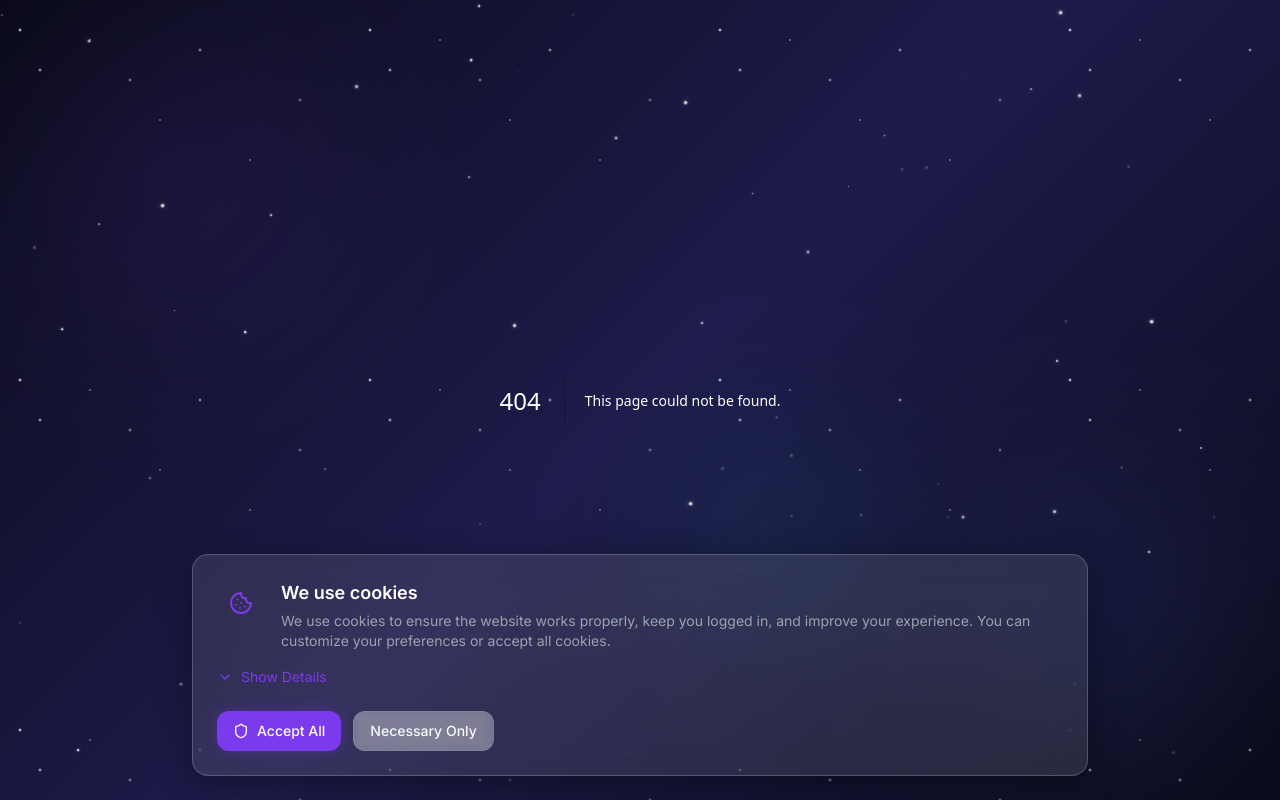
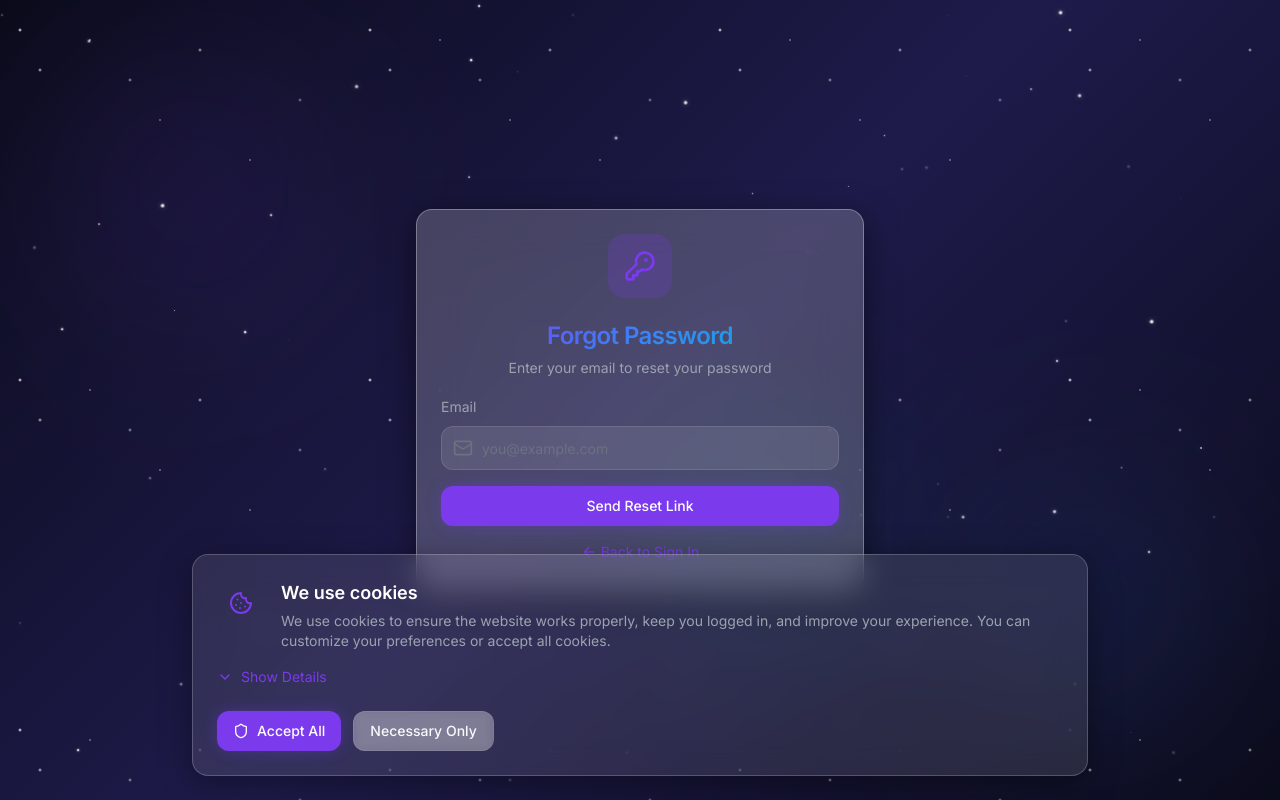
Before and after one commit to kamitetacu11-debug/test_repositroy, a Next.js app in the folder taskmaster/frontend/: page /auth/forgot-password in a window 1280 px wide. Before the commit this address had no page. Built offline with nearby package versions, Linux system fonts and the light colour scheme.

Commit message:
feat(auth): Add forgot password page

```diff
--- /dev/null
+++ b/taskmaster/frontend/src/app/auth/forgot-password/page.tsx
@@ -0,0 +1,160 @@
+'use client';
+
+import { useState } from 'react';
+import Link from 'next/link';
+import { motion } from 'framer-motion';
+import { useForm } from 'react-hook-form';
+import { zodResolver } from '@hookform/resolvers/zod';
+import { z } from 'zod';
+import {
+  Mail,
+  ArrowLeft,
+  Loader2,
+  CheckCircle,
+  KeyRound,
+} from 'lucide-react';
+import { Button } from '@/components/ui/button';
+import { Input } from '@/components/ui/input';
+import { Card, CardContent, CardHeader, CardTitle, CardDescription } from '@/components/ui/card';
+
+const forgotPasswordSchema = z.object({
+  email: z.string().email('Invalid email address'),
+});
+
+type ForgotPasswordForm = z.infer<typeof forgotPasswordSchema>;
+
+export default function ForgotPasswordPage() {
+  const [isLoading, setIsLoading] = useState(false);
+  const [isSubmitted, setIsSubmitted] = useState(false);
+  const [error, setError] = useState<string | null>(null);
+
+  const {
+    register,
+    handleSubmit,
+    formState: { errors },
+  } = useForm<ForgotPasswordForm>({
+    resolver: zodResolver(forgotPasswordSchema),
+  });
+
+  const onSubmit = async (data: ForgotPasswordForm) => {
+    setIsLoading(true);
+    setError(null);
+
+    try {
+      // TODO: Implement actual password reset API call
+      // For now, simulate API call
+      await new Promise((resolve) => setTimeout(resolve, 1500));
+
+      // In a real implementation, this would call:
+      // await api.post('/auth/forgot-password', { email: data.email });
+
+      setIsSubmitted(true);
+    } catch (err) {
+      setError('Failed to send reset email. Please try again.');
+    } finally {
+      setIsLoading(false);
+    }
+  };
+
+  return (
+    <div className="min-h-screen flex items-center justify-center px-4">
+      <motion.div
+        initial={{ opacity: 0, y: 20 }}
+        animate={{ opacity: 1, y: 0 }}
+        transition={{ duration: 0.5 }}
+        className="w-full max-w-md"
+      >
+        <Card className="glass-heavy">
+          <CardHeader className="text-center">
+            <div className="flex justify-center mb-4">
+              <div className="w-16 h-16 rounded-2xl bg-cosmic-purple/20 flex items-center justify-center">
+                <KeyRound className="w-8 h-8 text-cosmic-purple" />
+              </div>
+            </div>
+            <CardTitle className="text-2xl gradient-text">
+              {isSubmitted ? 'Check Your Email' : 'Forgot Password'}
+            </CardTitle>
+            <CardDescription>
+              {isSubmitted
+                ? 'We sent you a password reset link'
+                : 'Enter your email to reset your password'}
+            </CardDescription>
+          </CardHeader>
+
+          <CardContent>
+            {isSubmitted ? (
+              <motion.div
+                initial={{ opacity: 0, scale: 0.95 }}
+                animate={{ opacity: 1, scale: 1 }}
+                className="text-center space-y-4"
+              >
+                <div className="flex justify-center">
+                  <div className="w-16 h-16 rounded-full bg-status-success/20 flex items-center justify-center">
+                    <CheckCircle className="w-8 h-8 text-status-success" />
+                  </div>
+                </div>
+                <p className="text-gray-400 text-sm">
+                  If an account exists with that email address, you will receive
+                  a password reset link shortly. Please check your inbox and spam folder.
+                </p>
+                <Link href="/auth/login">
+                  <Button variant="outline" className="mt-4">
+                    <ArrowLeft className="mr-2 w-4 h-4" />
+                    Back to Sign In
+                  </Button>
+                </Link>
+              </motion.div>
+            ) : (
+              <form onSubmit={handleSubmit(onSubmit)} className="space-y-4">
+                {error && (
+                  <motion.div
+                    initial={{ opacity: 0, y: -10 }}
+                    animate={{ opacity: 1, y: 0 }}
+                    className="p-3 rounded-xl bg-status-error/20 border border-status-error/50 text-status-error text-sm"
+                  >
+                    {error}
+                  </motion.div>
+                )}
+
+                <div className="space-y-2">
+                  <label className="text-sm text-gray-400">Email</label>
+                  <div className="relative">
+                    <Mail className="absolute left-3 top-1/2 -translate-y-1/2 w-5 h-5 text-gray-500" />
+                    <Input
+                      {...register('email')}
+                      type="email"
+                      placeholder="you@example.com"
+                      className="pl-10"
+                      disabled={isLoading}
+                    />
+                  </div>
+                  {errors.email && (
+                    <p className="text-status-error text-sm">{errors.email.message}</p>
+                  )}
+                </div>
+
+                <Button type="submit" className="w-full" disabled={isLoading}>
+                  {isLoading ? (
+                    <Loader2 className="w-5 h-5 animate-spin" />
+                  ) : (
+                    'Send Reset Link'
+                  )}
+                </Button>
+
+                <div className="text-center">
+                  <Link
+                    href="/auth/login"
+                    className="text-sm text-cosmic-purple hover:underline inline-flex items-center gap-1"
+                  >
+                    <ArrowLeft className="w-4 h-4" />
+                    Back to Sign In
+                  </Link>
+                </div>
+              </form>
+            )}
+          </CardContent>
+        </Card>
+      </motion.div>
+    </div>
+  );
+}
```
